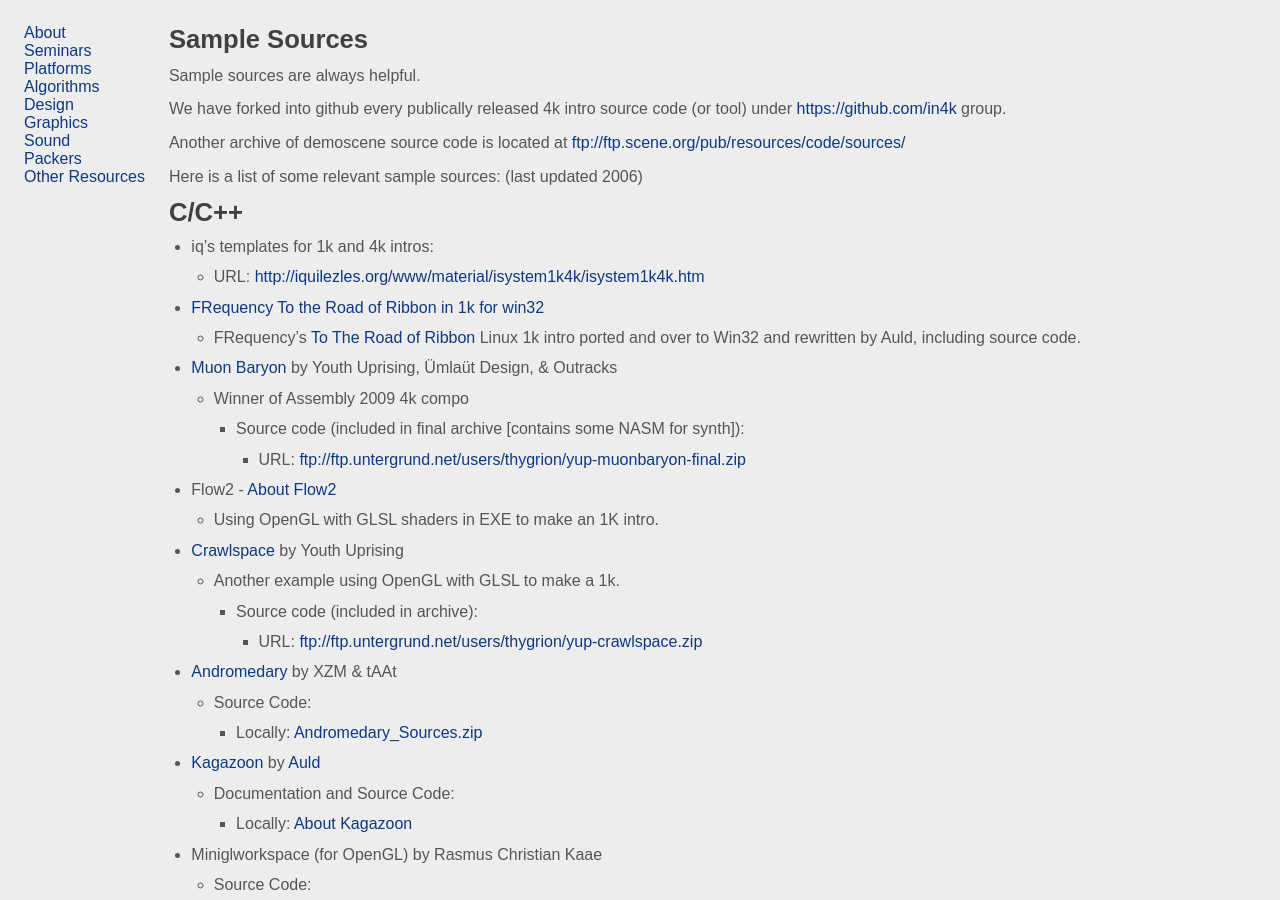
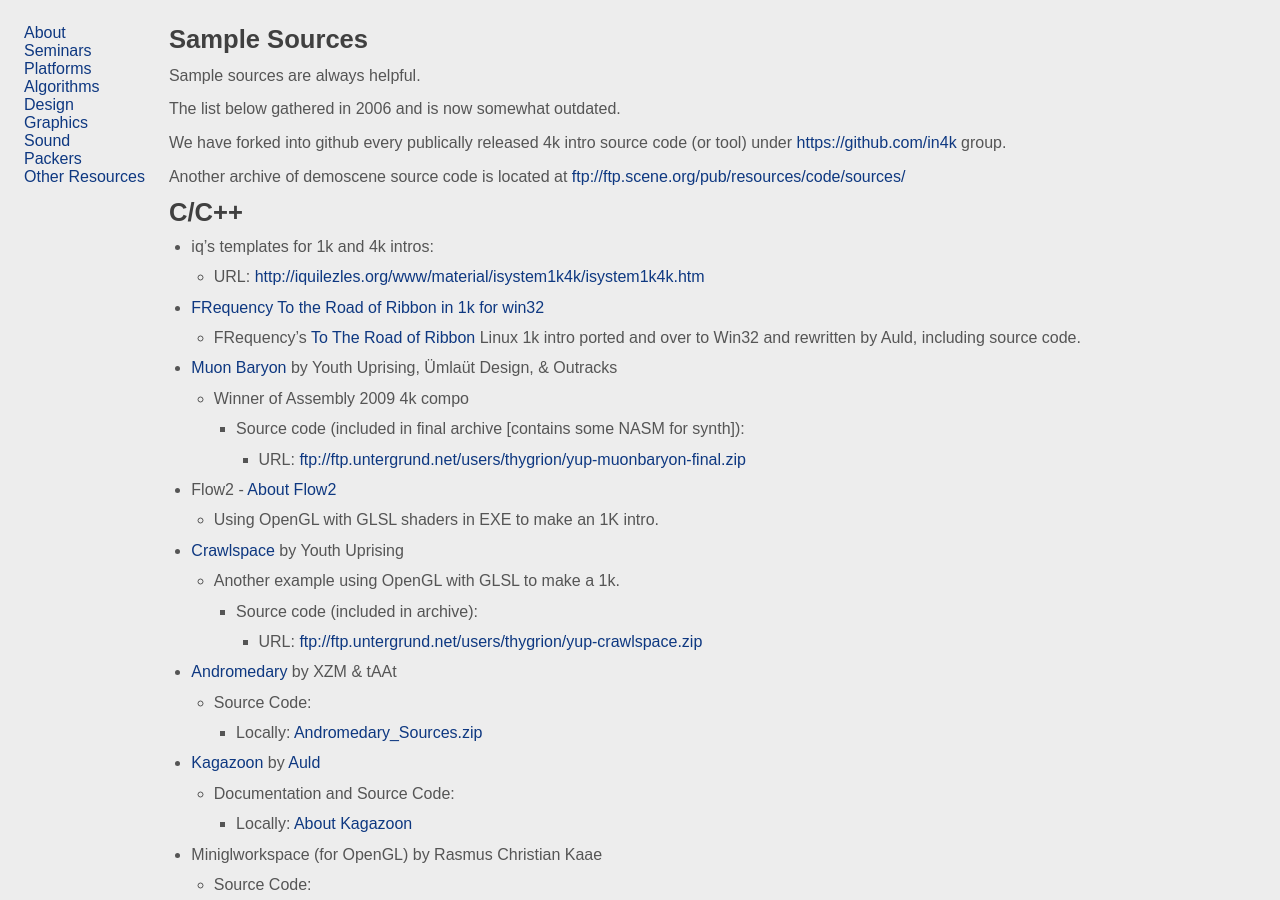
Before and after one commit to in4k/in4k.github.io, a Jekyll site: the page built from wiki/sample-sources.markdown, in a window 1280 px wide and 900 px high. Built offline with Jekyll 4.4.1, drawn with Linux system fonts in a browser that asks for light colours; some web fonts are replaced.

Commit message:
Update sample-sources.markdown

```diff
--- a/wiki/sample-sources.markdown
+++ b/wiki/sample-sources.markdown
@@ -5,11 +5,11 @@
 
 Sample sources are always helpful.
 
+The list below gathered in 2006 and is now somewhat outdated.
+
 We have forked into github every publically released 4k intro source code (or tool) under [https://github.com/in4k](https://github.com/in4k) group.
 
 Another archive of demoscene source code is located at [ftp://ftp.scene.org/pub/resources/code/sources/](ftp://ftp.scene.org/pub/resources/code/sources/ "ftp://ftp.scene.org/pub/resources/code/sources/")
-
-Here is a list of some relevant sample sources: (last updated 2006)
 
 # C/C++
 
@@ -87,8 +87,8 @@
         *   Locally: [hugi28a.zip](ftp://ftp.untergrund.net/users/in4kadmin/sources/hugi28a.zip "ftp://ftp.untergrund.net/users/in4kadmin/sources/hugi28a.zip")
 
 *   Sample Direct X 8.1 Application (See 3D APIs for more.)
-    *   *   URL: Has been lost.
-        *   Locally: [firstasmd3d.zip](ftp://ftp.untergrund.net/users/in4kadmin/sources/firstasmd3d.zip "ftp://ftp.untergrund.net/users/in4kadmin/sources/firstasmd3d.zip")
+    *   URL: Has been lost.
+    *   Locally: [firstasmd3d.zip](ftp://ftp.untergrund.net/users/in4kadmin/sources/firstasmd3d.zip "ftp://ftp.untergrund.net/users/in4kadmin/sources/firstasmd3d.zip")
 
 *   Test.ASM - Test.Com File By Polaris
     *   Note: Not previously published on the internet.
@@ -98,11 +98,11 @@
 
 *   Jeeves4k, skeleton for win32 4k intro development in 100% assembler.
     *   URL: Has been lost
-        *   Locally: [Jeeves4k-0.1.0.tar.gz](ftp://ftp.untergrund.net/users/in4kadmin/sources/Jeeves4k-0.1.0.tar.gz "ftp://ftp.untergrund.net/users/in4kadmin/sources/Jeeves4k-0.1.0.tar.gz")
+    *   Locally: [Jeeves4k-0.1.0.tar.gz](ftp://ftp.untergrund.net/users/in4kadmin/sources/Jeeves4k-0.1.0.tar.gz "ftp://ftp.untergrund.net/users/in4kadmin/sources/Jeeves4k-0.1.0.tar.gz")
 
 *   Dropz - 256 bytetro
-    *   *   URL: [http://www.256b.com/demo/70](http://www.256b.com/demo/70 "http://www.256b.com/demo/70")
-        *   Locally: [dropz.zip](ftp://ftp.untergrund.net/users/in4kadmin/sources/dropz.zip "ftp://ftp.untergrund.net/users/in4kadmin/sources/dropz.zip")
+    *   URL: [http://www.256b.com/demo/70](http://www.256b.com/demo/70 "http://www.256b.com/demo/70")
+    *   Locally: [dropz.zip](ftp://ftp.untergrund.net/users/in4kadmin/sources/dropz.zip "ftp://ftp.untergrund.net/users/in4kadmin/sources/dropz.zip")
 
 # Other
 
```
